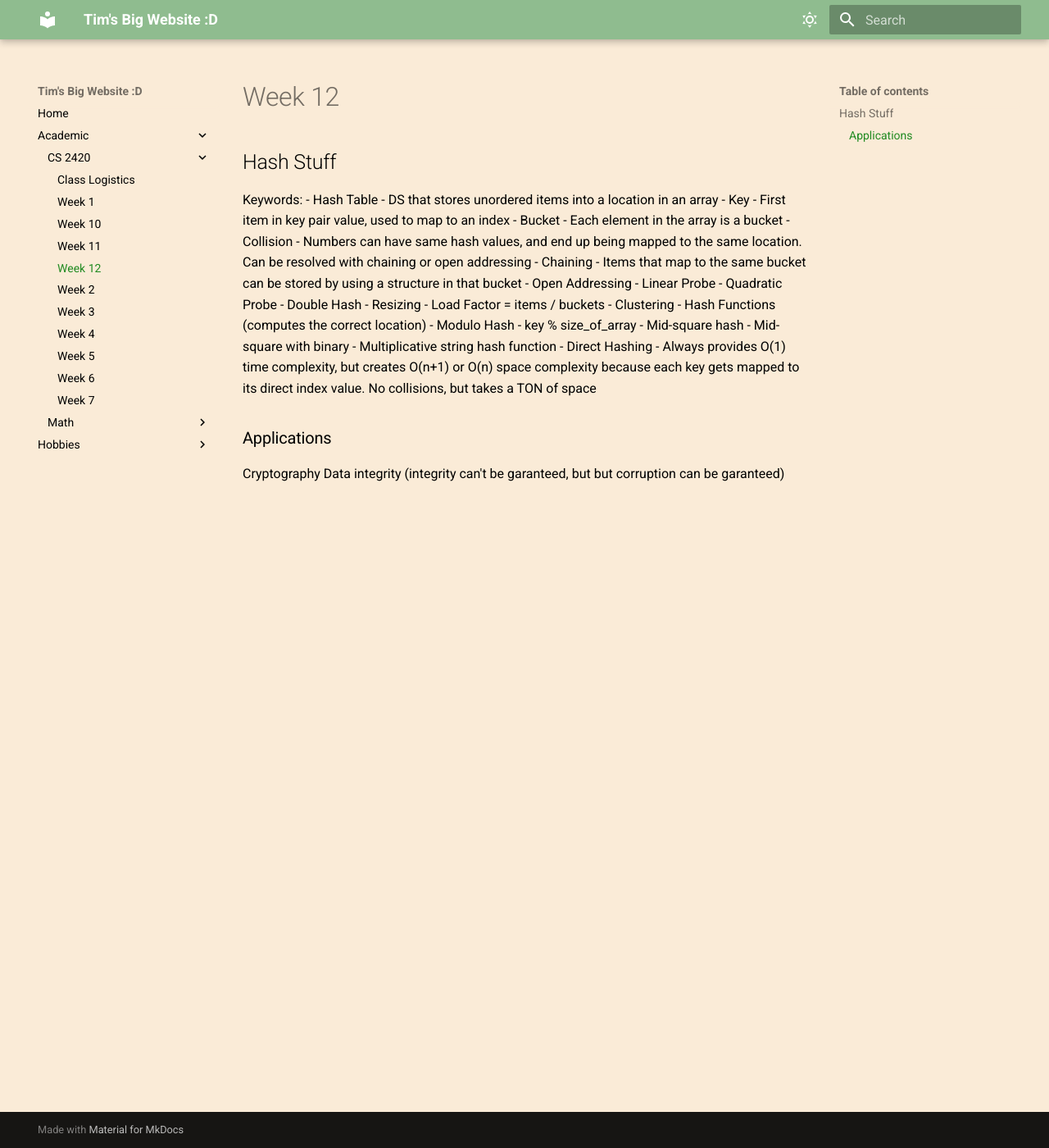
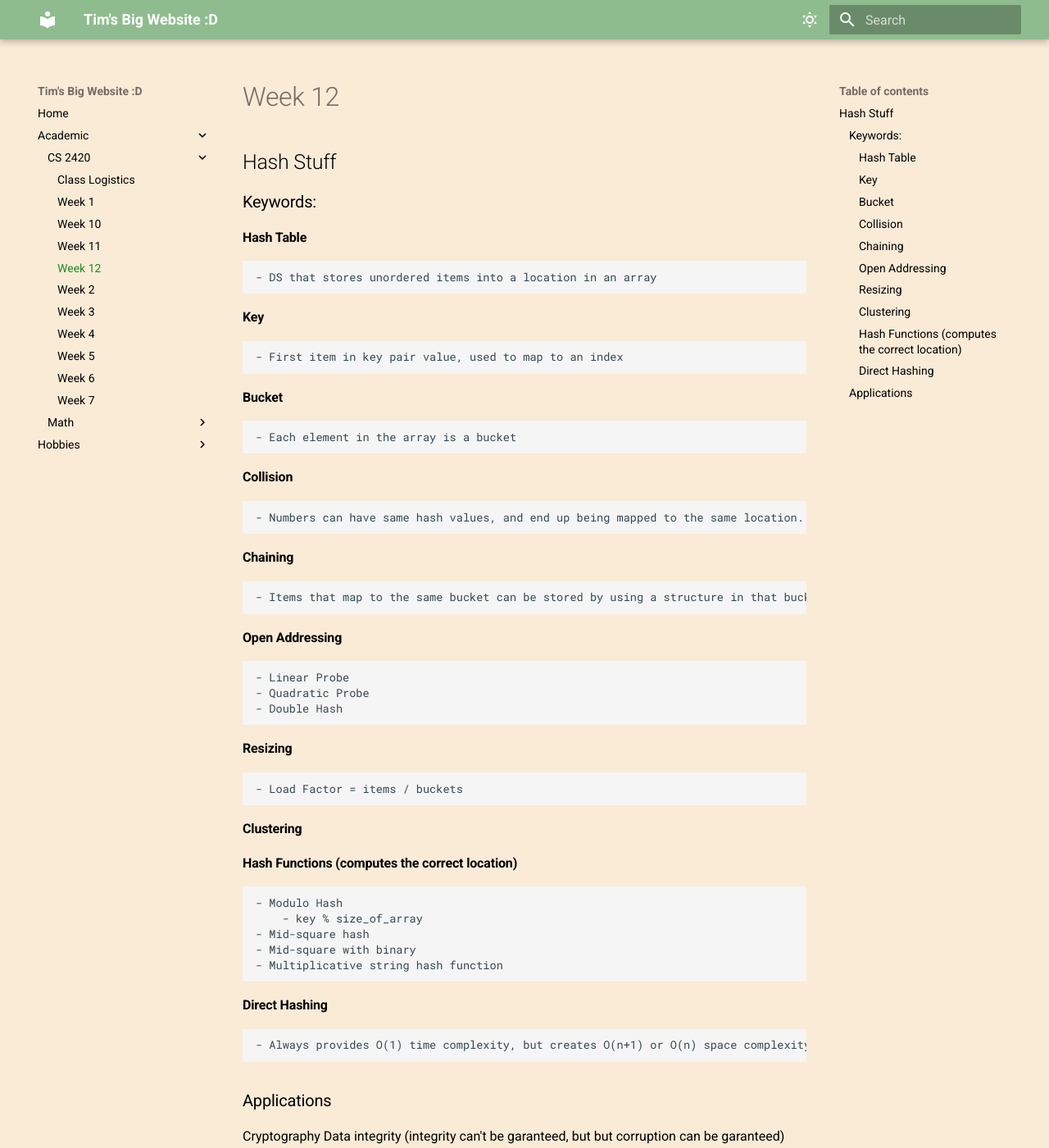
Before and after one commit to fishslips/TimSeverance, an MkDocs documentation site: the page built from docs/Academic/CS-2420/Week 12.md, in a window 1280 px wide and 1400 px high. Shown: the whole window at 82% size. Built offline with MkDocs 1.6.1 and Material for MkDocs 9.7.7, drawn with Linux system fonts in a browser that asks for light colours.

Commit message:
Update Week 12.md

```diff
--- a/docs/Academic/CS-2420/Week 12.md
+++ b/docs/Academic/CS-2420/Week 12.md
@@ -1,30 +1,30 @@
 ## Hash Stuff
 
-Keywords:
-- Hash Table
+### Keywords:
+#### Hash Table
 	- DS that stores unordered items into a location in an array
-- Key
+#### Key
 	- First item in key pair value, used to map to an index
-- Bucket
+#### Bucket
 	- Each element in the array is a bucket
-- Collision
+#### Collision
 	- Numbers can have same hash values, and end up being mapped to the same location. Can be resolved with chaining or open addressing
-- Chaining
+#### Chaining
 	- Items that map to the same bucket can be stored by using a structure in that bucket
-- Open Addressing
+#### Open Addressing
 	- Linear Probe
 	- Quadratic Probe
 	- Double Hash
-- Resizing
+#### Resizing
 	- Load Factor = items / buckets
-- Clustering
-- Hash Functions (computes the correct location)
+#### Clustering
+#### Hash Functions (computes the correct location)
 	- Modulo Hash
 		- key % size_of_array
 	- Mid-square hash
 	- Mid-square with binary
 	- Multiplicative string hash function
-- Direct Hashing
+#### Direct Hashing
 	- Always provides O(1) time complexity, but creates O(n+1) or O(n) space complexity because each key gets mapped to its direct index value. No collisions, but takes a TON of space
 
 ### Applications
```
